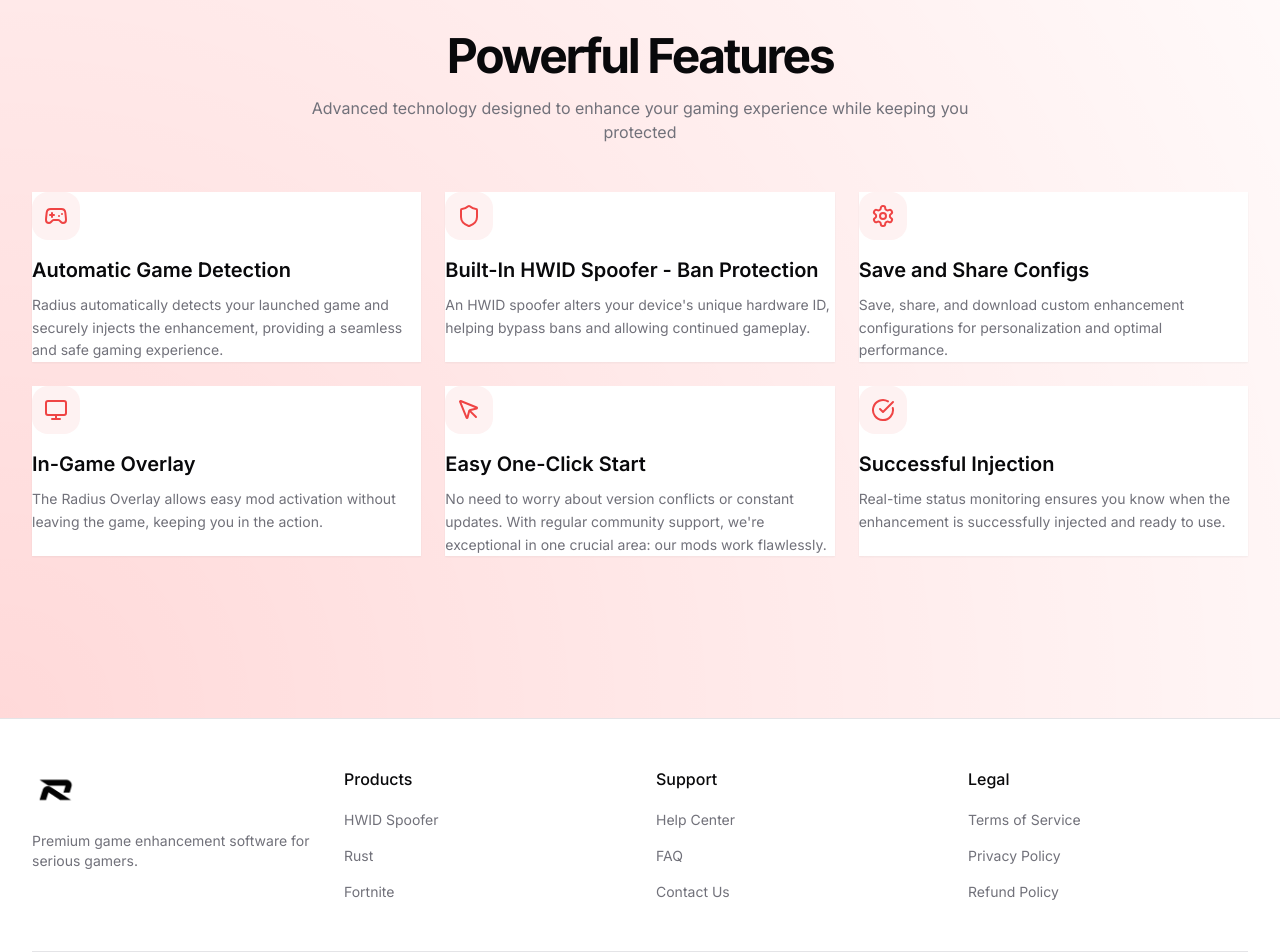
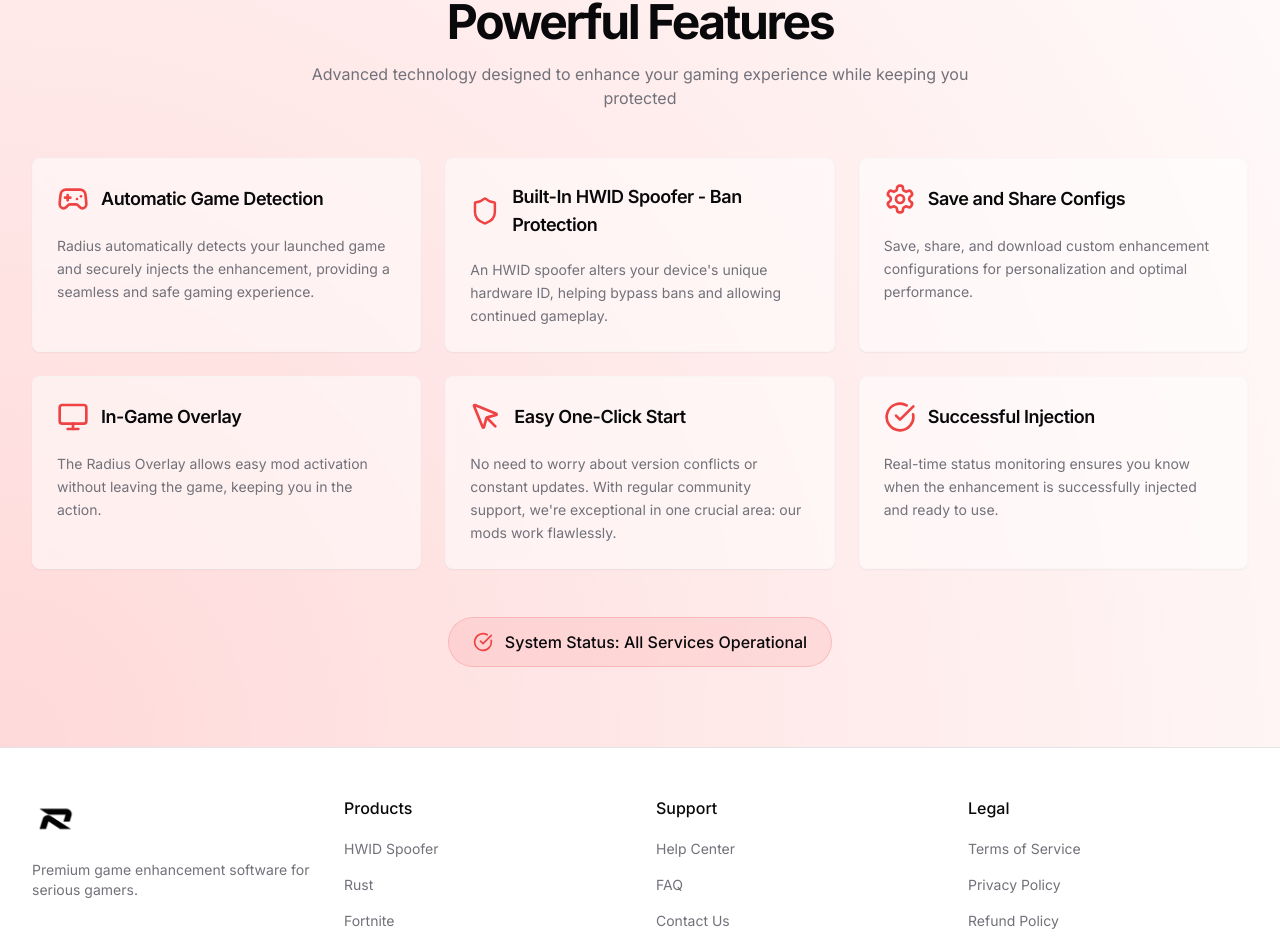
Before and after one commit to radiusbiz/radius-website, a Next.js app: page / in a window 1280 px wide. Shown: the part 2565-3517 px from the top of the page. Built offline with nearby package versions, Linux system fonts and the light colour scheme; no server answers.

Commit message:
Add files via upload

```diff
--- a/components/feature-cards.tsx
+++ b/components/feature-cards.tsx
@@ -1,40 +1,39 @@
 import { Shield, Gamepad2, Settings, Monitor, MousePointer, CheckCircle } from "lucide-react"
-import { CardDescription, CardHeader, CardTitle } from "@/components/ui/card"
-import { SpotlightCard } from "@/components/ui/spotlight-card"
+import { Card, CardContent, CardDescription, CardHeader, CardTitle } from "@/components/ui/card"
 
 export function FeatureCards() {
   const features = [
     {
-      icon: <Gamepad2 className="h-6 w-6 text-red-500" />,
+      icon: <Gamepad2 className="h-8 w-8 text-primary" />,
       title: "Automatic Game Detection",
       description:
         "Radius automatically detects your launched game and securely injects the enhancement, providing a seamless and safe gaming experience.",
     },
     {
-      icon: <Shield className="h-6 w-6 text-red-500" />,
+      icon: <Shield className="h-8 w-8 text-primary" />,
       title: "Built-In HWID Spoofer - Ban Protection",
       description:
         "An HWID spoofer alters your device's unique hardware ID, helping bypass bans and allowing continued gameplay.",
     },
     {
-      icon: <Settings className="h-6 w-6 text-red-500" />,
+      icon: <Settings className="h-8 w-8 text-primary" />,
       title: "Save and Share Configs",
       description:
         "Save, share, and download custom enhancement configurations for personalization and optimal performance.",
     },
     {
-      icon: <Monitor className="h-6 w-6 text-red-500" />,
+      icon: <Monitor className="h-8 w-8 text-primary" />,
       title: "In-Game Overlay",
       description: "The Radius Overlay allows easy mod activation without leaving the game, keeping you in the action.",
     },
     {
-      icon: <MousePointer className="h-6 w-6 text-red-500" />,
+      icon: <MousePointer className="h-8 w-8 text-primary" />,
       title: "Easy One-Click Start",
       description:
         "No need to worry about version conflicts or constant updates. With regular community support, we're exceptional in one crucial area: our mods work flawlessly.",
     },
     {
-      icon: <CheckCircle className="h-6 w-6 text-red-500" />,
+      icon: <CheckCircle className="h-8 w-8 text-primary" />,
       title: "Successful Injection",
       description:
         "Real-time status monitoring ensures you know when the enhancement is successfully injected and ready to use.",
@@ -54,30 +53,30 @@ export function FeatureCards() {
         {/* Feature Cards */}
         <div className="grid grid-cols-1 md:grid-cols-2 lg:grid-cols-3 gap-6 mb-12">
           {features.map((feature, index) => (
-            <SpotlightCard
+            <Card
               key={index}
-              className="border-border/5 bg-white dark:bg-black shadow-sm"
-              spotlightColor="rgba(239, 68, 68, 0.1)"
+              className="border-muted/50 bg-card/50 backdrop-blur-sm hover:bg-card/80 transition-colors"
             >
-              <div className="flex flex-col gap-4">
-                <div className="w-12 h-12 rounded-2xl bg-red-50 dark:bg-red-950/50 flex items-center justify-center">
+              <CardHeader className="pb-3">
+                <div className="flex items-center gap-3 mb-2">
                   {feature.icon}
+                  <CardTitle className="text-lg">{feature.title}</CardTitle>
                 </div>
-                <div>
-                  <h3 className="font-semibold text-xl mb-2.5">
-                    {feature.title}
-                  </h3>
-                  <p className="text-muted-foreground text-sm leading-relaxed">
-                    {feature.description}
-                  </p>
-                </div>
-              </div>
-            </SpotlightCard>
+              </CardHeader>
+              <CardContent>
+                <CardDescription className="text-sm leading-relaxed">{feature.description}</CardDescription>
+              </CardContent>
+            </Card>
           ))}
         </div>
 
         {/* Status Indicator */}
-
+        <div className="flex justify-center">
+          <div className="flex items-center gap-3 px-6 py-3 rounded-full bg-primary/10 border border-primary/20">
+            <CheckCircle className="h-5 w-5 text-primary" />
+            <span className="font-medium">System Status: All Services Operational</span>
+          </div>
+        </div>
       </div>
     </section>
   )
```
